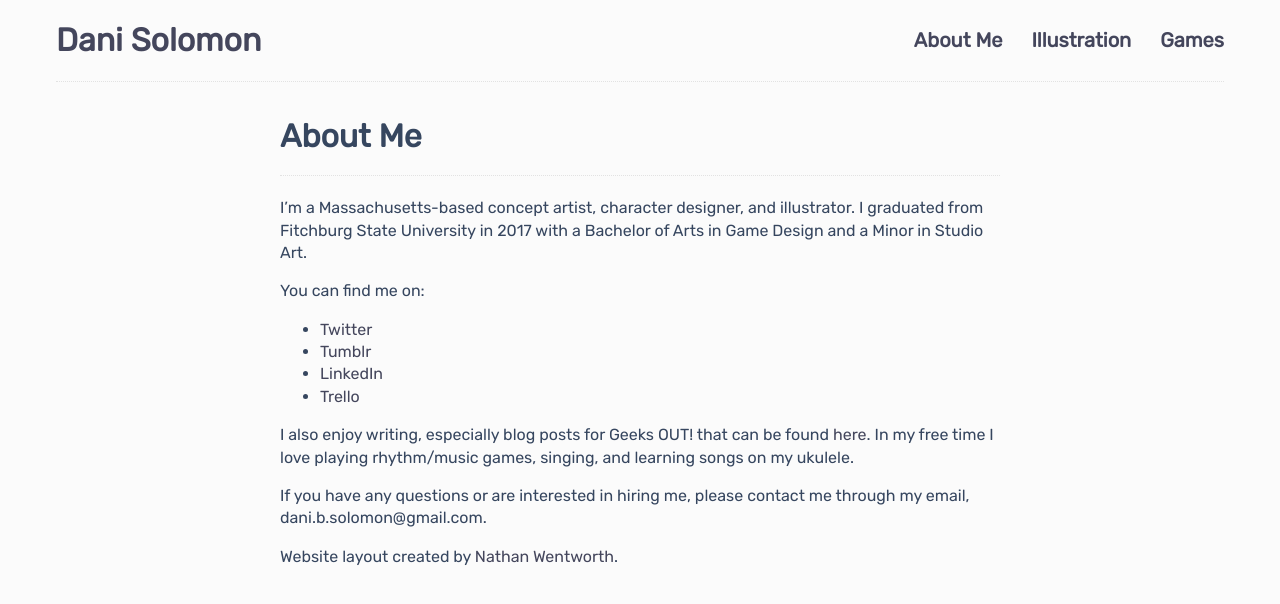
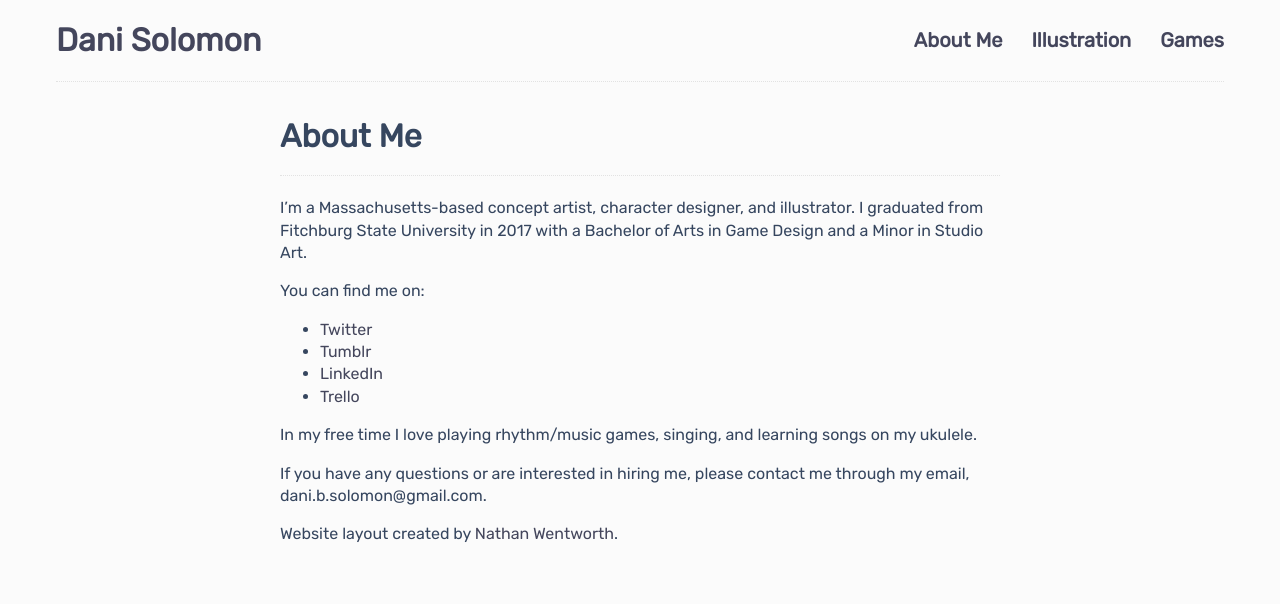
Before and after one commit to DaniBSolomon/danibsolomon.github.io, a Jekyll site: the page built from about.md, in a window 1280 px wide. Shown: the top 604 px of the page. Built offline with Jekyll 4.4.1, drawn with Linux system fonts in a browser that asks for light colours.

Commit message:
Update about.md

```diff
--- a/about.md
+++ b/about.md
@@ -11,7 +11,7 @@
 - [LinkedIn](https://www.linkedin.com/in/danibsolomon/)
 - [Trello](https://trello.com/danibsolomon)
 
-I also enjoy writing, especially blog posts for Geeks OUT! that can be found [here](http://geeksout.org/members/danielle-solomon). In my free time I love playing rhythm/music games, singing, and learning songs on my ukulele.
+In my free time I love playing rhythm/music games, singing, and learning songs on my ukulele.
 
 If you have any questions or are interested in hiring me, please contact me through my email, dani.b.solomon@gmail.com.
 
```
